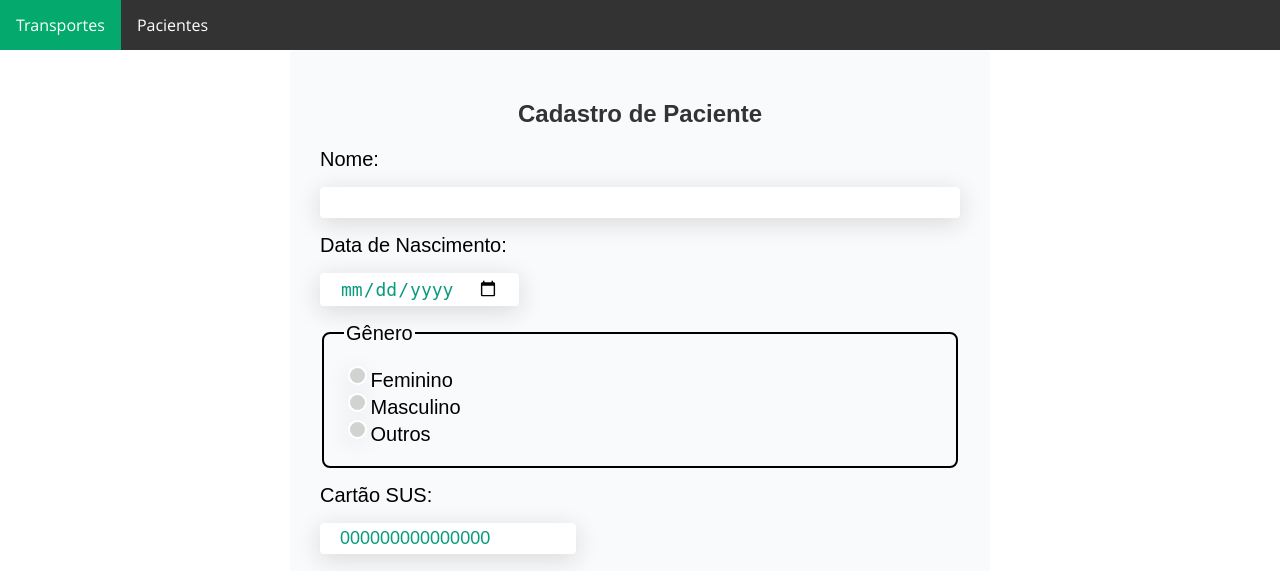
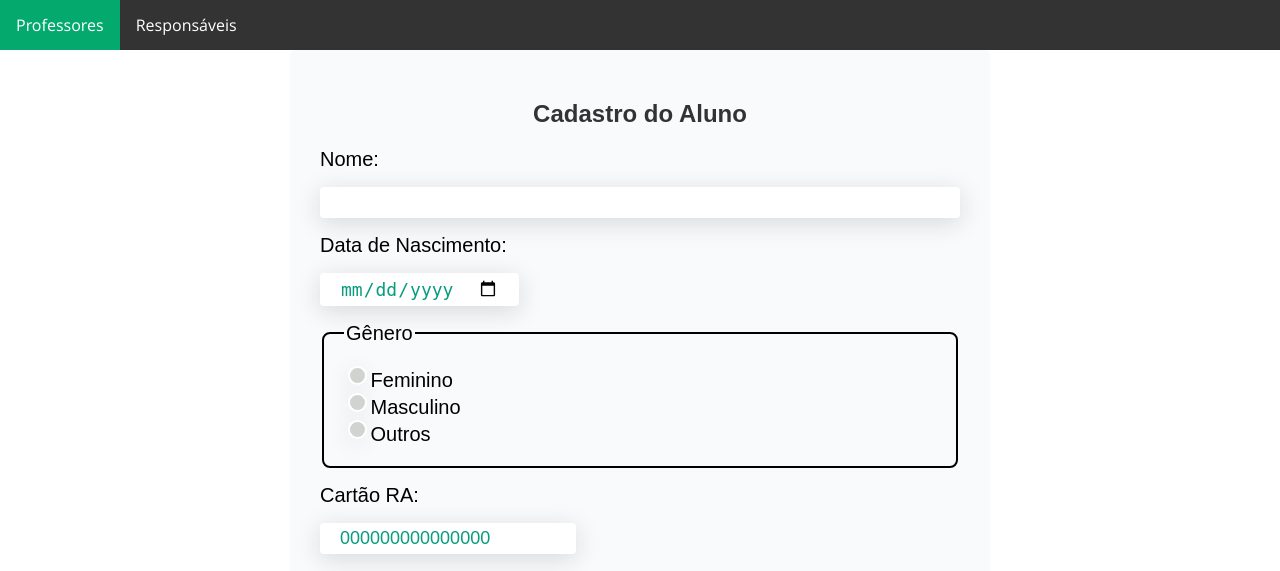
Before and after one commit to LyneCrist/Gestao-Escolar-Digital, a Django app: page /pacientes/cadastro/ in a window 1280 px wide. Shown: the top 571 px of the page. Run offline with Django 5.2, Linux system fonts and the light colour scheme; parts of the project's set-up code (start-up, migrations or seed data) failed here and were passed over.

Commit message:
atualização de paciente para alunos

```diff
--- a/estudantes/forms.py
+++ b/estudantes/forms.py
@@ -130,9 +130,9 @@ class EstudanteForm(forms.ModelForm, CommonsUtil):
 
         if ad:
 
-            if len(ad) != 15:
+            if len(ad) != 11:
                 errors["cartao_sus"] = (
-                    "Campo cartão SUS deve possuir um tamanho de 15 dígitos"
+                    "Campo cartão SUS deve possuir um tamanho de 11 dígitos"
                 )
 
             elif not self.is_numeric_pattern(ad):
--- a/index.html
+++ b/index.html
@@ -39,7 +39,7 @@
                         <input id="lastname" type="text" name="lastname" placeholder="Digite seu sobrenome" required>
                     </div>
                     <div class="input-box">
-                        <label for="email">SUS</label>
+                        <label for="email">RA</label>
                         <input id="email" type="email" name="email" placeholder="Digite seu SUS" required>
                     </div>
                     <div class="input-box">
--- a/pacientes/forms.py
+++ b/pacientes/forms.py
@@ -62,13 +62,13 @@ class PacienteForm(forms.ModelForm, CommonsUtil):
     )
 
     cartao_sus = forms.CharField(
-        label="Cartão SUS",
-        max_length=15,
+        label="Cartão RA",
+        max_length=11,
         required=False,
         widget=forms.TextInput(
             attrs={
-                "name": "cartaoSUS",
-                "id": "cartaoSUS",
+                "name": "cartaoRA",
+                "id": "cartaoRA",
                 "placeholder": "000000000000000",
                 "autocomplete": "off",
             }
@@ -212,9 +212,9 @@ class PacienteForm(forms.ModelForm, CommonsUtil):
 
         if cartao_sus:
 
-            if len(cartao_sus) != 15:
+            if len(cartao_sus) != 11:
                 errors["cartao_sus"] = (
-                    "Campo cartão SUS deve possuir um tamanho de 15 dígitos"
+                    "Campo cartão SUS deve possuir um tamanho de 11 dígitos"
                 )
 
             elif not self.is_numeric_pattern(cartao_sus):
@@ -231,10 +231,10 @@ class PacienteForm(forms.ModelForm, CommonsUtil):
                         .exists()
                     ):
                         errors["cartao_sus"] = (
-                            "Já existe um mesmo Cartão SUS cadastrado"
+                            "Já existe um mesmo Cartão RA cadastrado"
                         )
                 elif Paciente.objects.filter(cartao_sus=cartao_sus).exists():
-                    errors["cartao_sus"] = "Já existe um mesmo Cartão SUS cadastrado"
+                    errors["cartao_sus"] = "Já existe um mesmo Cartão RA cadastrado"
 
         if not agendamento_fixo:
             errors["agendamento_fixo"] = "Selecione uma opção para agendamento fixo"
--- a/pacientes/templates/criar_paciente.html
+++ b/pacientes/templates/criar_paciente.html
@@ -4,14 +4,14 @@
 <link rel="stylesheet" type="text/css" href="{% static 'css/patient-form.css' %}">
 {% endblock css %}
 {% block title %}
-Cadastro Paciente
+Cadastro Aluno
 {% endblock title %}
 {% block content %}
 <form action="{% url 'criar_paciente' %}" method="post" class="form_row" name="frmPaciente" id="frmPaciente">
     {% csrf_token %}
     <div class="row">
         <div class="col-5">
-            <h2>Cadastro de Paciente</h2>
+            <h2>Cadastro do Aluno</h2>
         </div>
     </div>
     {% for field in form %}
--- a/pacientes/templates/editar_paciente.html
+++ b/pacientes/templates/editar_paciente.html
@@ -4,7 +4,7 @@
 <link rel="stylesheet" type="text/css" href="{% static 'css/patient-form.css' %}">
 {% endblock css %}
 {% block title %}
-Editar Paciente
+Editar Aluno
 {% endblock title %}
 {% block content %}
 
@@ -13,7 +13,7 @@ Editar Paciente
     <input type="hidden" id="hdnPacienteId" name="hdnPacienteId" value="55555" />
     <div class="row">
         <div class="col-5">
-            <h2>Editar Paciente</h2>
+            <h2>Editar Aluno</h2>
         </div>
     </div>
     {% for field in form %}
--- a/pacientes/templates/lista_pacientes.html
+++ b/pacientes/templates/lista_pacientes.html
@@ -13,18 +13,18 @@ Lista Pacientes
     <div class="row">
 
         <div class="col-5">
-            <h2>Relação de Pacientes</h2>
+            <h2>CADASTRO DOS ALUNOS</h2>
         </div>
 
         <div class="row-left col-5">
-            <a class="button-link" href="{% url 'criar_paciente' %}">Criar paciente</a>
+            <a class="button-link" href="{% url 'criar_paciente' %}">Cadastro do Aluno</a>
         </div>
 
         <div class="col-5">
             <table class="data-list-atlas">
                 <tr>
                     <th>Nome</th>
-                    <th>Cartão SUS</th>
+                    <th>RA</th>
                     <th>Condições</th>
                     <th>Transportes</th>
                     <th colspan="6"></th>
--- a/templates/base.html
+++ b/templates/base.html
@@ -1,23 +1,18 @@
 {% load static %}
 <!DOCTYPE html>
 <html lang="en">
-<meta name="description" content="">
-<meta name="keywords" content="">
+  <meta name="description" content="" />
+  <meta name="keywords" content="" />
 
   <head>
-    <meta charset="UTF-8">
-    <meta name="viewport" content="width=device-width, initial-scale=1.0">
-    <title>
-        {% block title %}
-        Master
-        {% endblock title %}
-    </title>
-    <link rel="stylesheet" href="{% static 'css/main.css' %}">
-    <link rel="stylesheet" href="{% static 'css/menu.css' %}">
-    <link rel="stylesheet" href="{% static 'css/list.css' %}">
+    <meta charset="UTF-8" />
+    <meta name="viewport" content="width=device-width, initial-scale=1.0" />
+    <title>{% block title %} Master {% endblock title %}</title>
+    <link rel="stylesheet" href="{% static 'css/main.css' %}" />
+    <link rel="stylesheet" href="{% static 'css/menu.css' %}" />
+    <link rel="stylesheet" href="{% static 'css/list.css' %}" />
 
-    {% block css %}
-    {% endblock %}
+    {% block css %} {% endblock %}
 
     <script src="{% static 'js/util.js' %}"></script>
   </head>
@@ -27,10 +22,12 @@
       {% csrf_token %}
       <ul class="horizontal">
         <li>
-                <a href="{% url 'listar_transportes' %}" class="active">Transportes</a>
+          <a href="{% url 'listar_transportes' %}" class="active"
+            >Professores</a
+          >
         </li>
         <li>
-                <a href="{% url 'listar_pacientes' %}">Pacientes</a>
+          <a href="{% url 'listar_pacientes' %}">Responsáveis</a>
         </li>
       </ul>
     </form>
@@ -39,13 +36,8 @@
     <div class="row-alert {{ message.tags }}">
       <strong>{{ message }}</strong>
     </div>
-    {% endfor %}
-
-    {% comment %} <img src="{% static 'img/image.png' %}" alt=""> {% endcomment %}
-    <div class="container">
-        {% block content %}
-        {% endblock content %}
-    </div>
+    {% endfor %} {% comment %}
+    <img src="{% static 'img/image.png' %}" alt="" /> {% endcomment %}
+    <div class="container">{% block content %} {% endblock content %}</div>
   </body>
-
 </html>
--- a/transportes/templates/criar_transporte.html
+++ b/transportes/templates/criar_transporte.html
@@ -28,7 +28,7 @@ Cadastro Transporte
         </div>
     </div>
     <div class="row">
-        <label>Cartão-SUS:</label>
+        <label>Cartão-RA:</label>
     </div>
     <div class="row">
         <div class="col-5">
--- a/transportes/templates/editar_transporte.html
+++ b/transportes/templates/editar_transporte.html
@@ -34,7 +34,7 @@ Cadastro Transporte
         </div>
     </div>
     <div class="row">
-        <label>Cartão-SUS:</label>
+        <label>Cartão-RA:</label>
     </div>
     <div class="row">
         <div class="col-5">
--- a/transportes/templates/lista_transportes.html
+++ b/transportes/templates/lista_transportes.html
@@ -12,13 +12,13 @@ Lista Transportes
 
     <div class="row">
         <div class="col-5">
-            <h2>Relação de Transportes</h2>
+            <h2>INFORMAÇÕES DOS ALUNOS</h2>
         </div>
         <div class="col-5">
             <table class="data-list-atlas">
                 <tr>
-                    <th>Paciente</th>
-                    <th>Data e Hora de Consulta</th>
+                    <th>Alunos</th>
+                    <th>Condições</th>
                     <th class="td-align-center">Status</th>
                     <th colspan="5"></th>
                 </tr>
```
Also changed, not shown: condicoes/forms.py (+0 -154 lines), condicoes/templates/lista_condicoes.html (+5 -13 lines), laboratorio.html (+3 -4 lines), pacientes/tests/test_forms.py (+2 -2 lines), transportes/templates/cancelar_transporte.html (+15 -13 lines), estudantes/migrations/0002_alter_estudante_table.py (added). Lines whose indentation alone changed are shown as unchanged.
